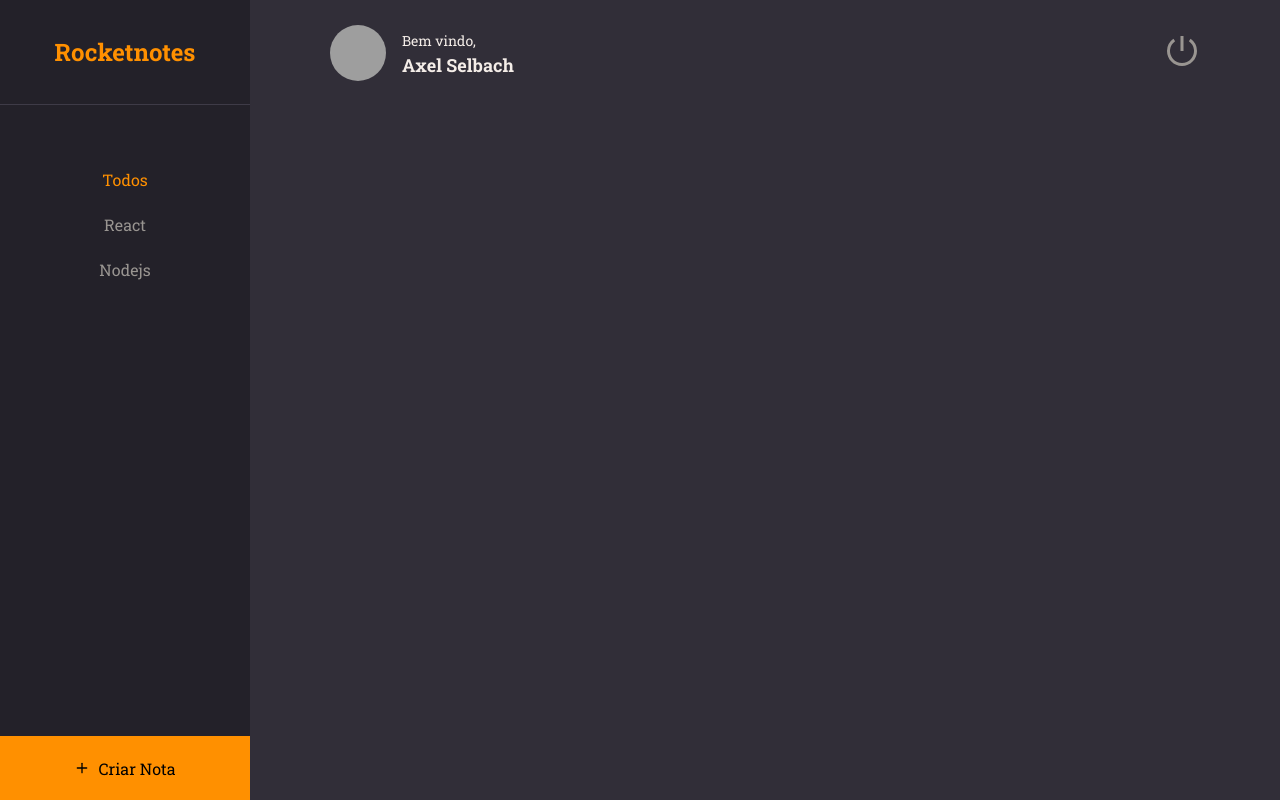
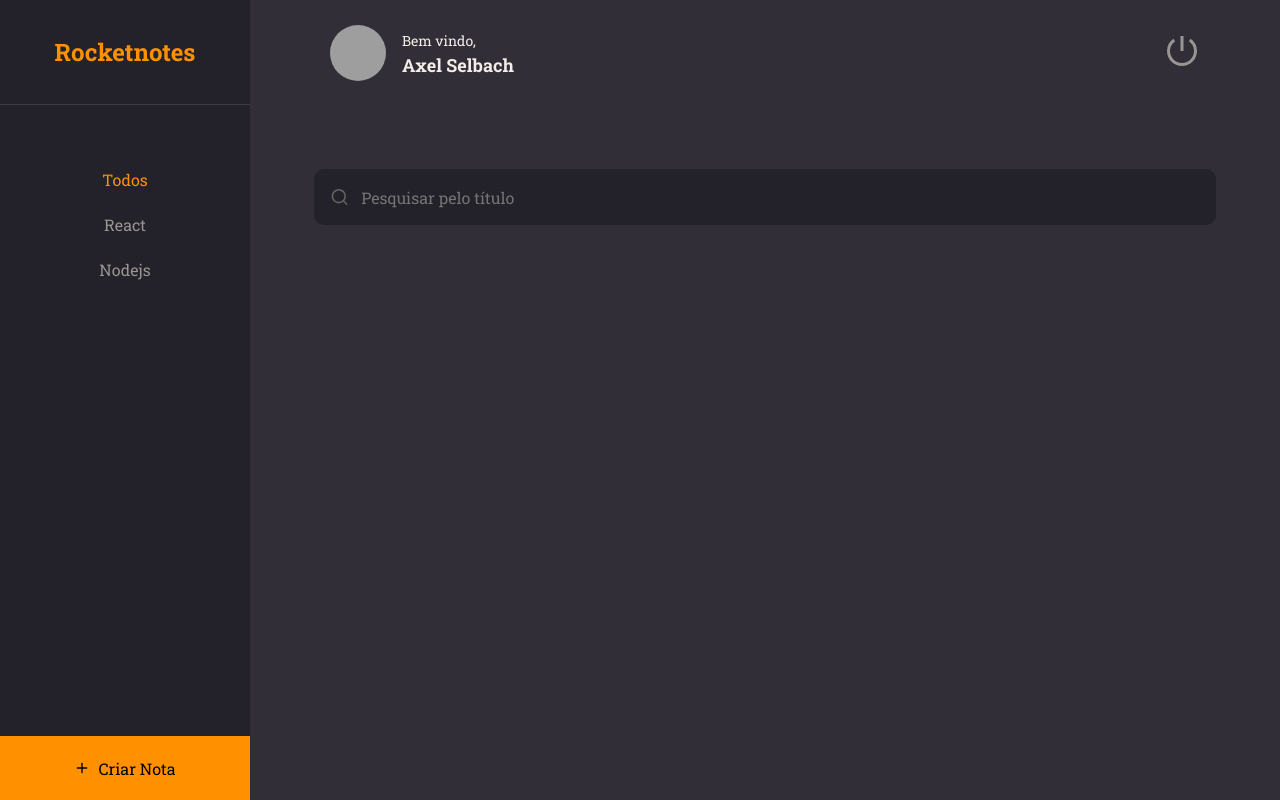
Before and after one commit to AxelSelbach/stage_8_rocketnotes_frontend, a React (Vite) app: page / in a window 1280 px wide. Built offline with nearby package versions, Linux system fonts and the light colour scheme; grey boxes are pictures that could not be loaded.

Commit message:
created input component

```diff
--- /dev/null
+++ b/src/components/Input/index.jsx
@@ -0,0 +1,10 @@
+import { Container } from "./styles";
+
+export function Input({ icon: Icon, ...rest }) {
+  return (
+    <Container>
+      {Icon && <Icon size={20}/>}
+      <input {...rest} />
+    </Container>
+   );
+}
--- /dev/null
+++ b/src/components/Input/styles.js
@@ -0,0 +1,33 @@
+import styled from "styled-components";
+
+export const Container = styled.div`
+  width: 100%;
+  display: flex;
+  align-items: center;
+
+  background-color: ${({ theme }) => theme.COLORS.BACKGROUND_900};
+  color: ${({ theme }) => theme.COLORS.GRAY_300};
+
+  margin-bottom: 8px;
+  border-radius: 10px;
+
+  > input {
+    height: 56px;
+    width: 100%;
+
+    padding: 12px;
+
+    color: ${({ theme }) => theme.COLORS.WHITE};
+    background: transparent;
+    border: 0;
+
+    &:placeholder {
+      color: ${({ theme }) => theme.COLORS.GRAY_300};
+    }
+
+  }
+
+  > svg {
+    margin-left: 16px;
+  }
+`
--- a/src/pages/Home/index.jsx
+++ b/src/pages/Home/index.jsx
@@ -1,7 +1,9 @@
-import { FiPlus } from 'react-icons/fi'
+import { FiPlus, FiSearch } from 'react-icons/fi'
 import { Container, Brand, Menu, Search, Content, NewNote } from './styles'
 
 import { Header } from '../../components/Header';
+import { Input } from '../../components/Input';
+
 import { ButtonText } from '../../components/ButtonText';
 
 export function Home() {
@@ -20,7 +22,7 @@
       </Menu>
 
       <Search>
-
+        <Input placeholder="Pesquisar pelo título" icon={FiSearch} />
       </Search>
 
       <Content>
--- a/src/pages/Home/styles.js
+++ b/src/pages/Home/styles.js
@@ -45,6 +45,7 @@
 
 export const Search = styled.div`
   grid-area: search;
+  padding: 64px 64px 0;
 
 `
 
```
